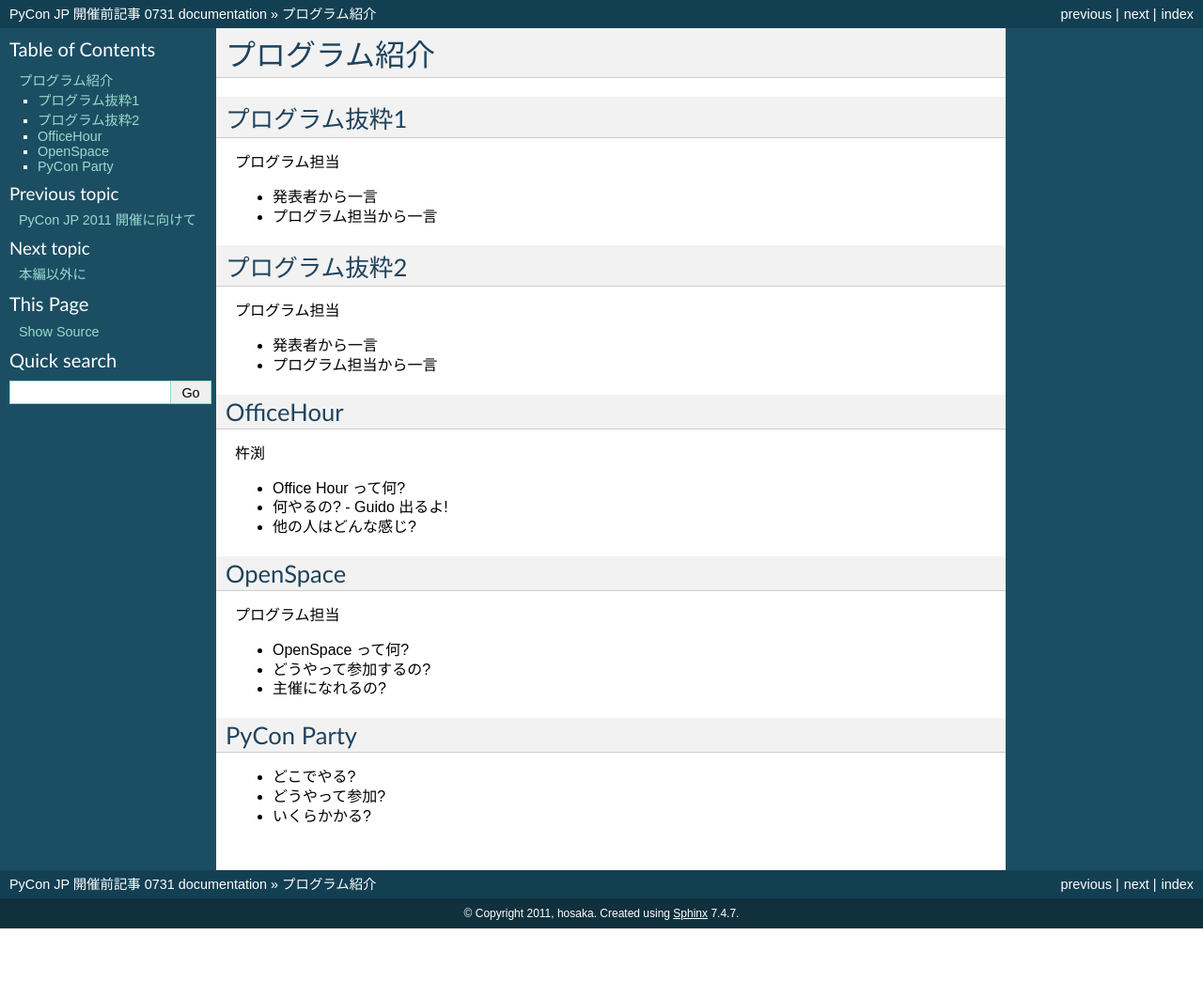
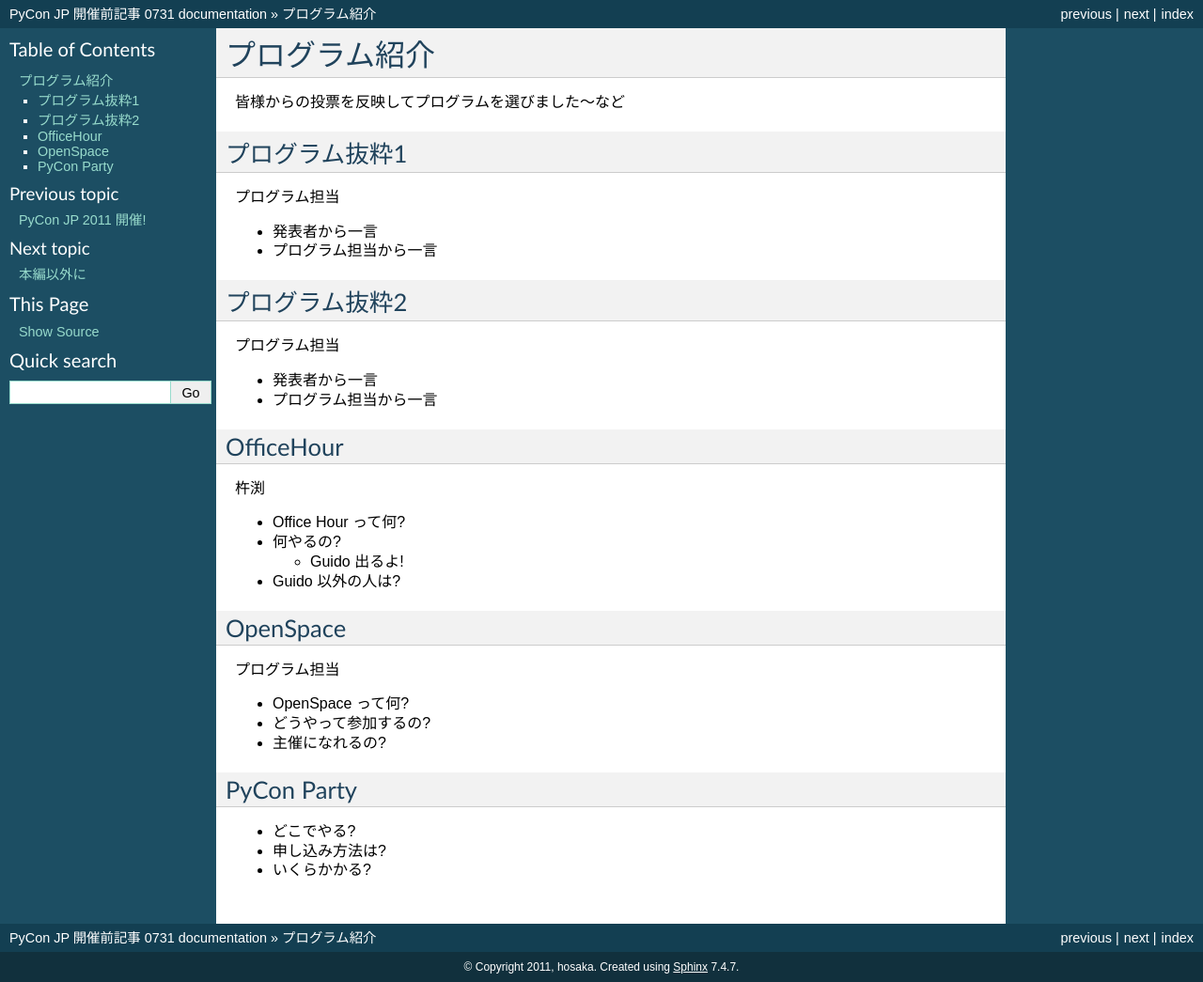
Before and after one commit to michilu/prepycon-article, a Sphinx documentation site: the page built from sphinx/vol2.rst, in a window 1280 px wide. Shown: the whole page at 94% size. Built offline with Sphinx 7.4.7, drawn with Linux system fonts in a browser that asks for light colours; before the commit the page ends 988 px from its top, so only the background shows below that.

Commit message:
文言微調整

```diff
--- a/sphinx/index.rst
+++ b/sphinx/index.rst
@@ -5,6 +5,12 @@
 
 Welcome to PyCon JP 開催前記事's documentation!
 ===============================================
+
+
+注意
+----
+
+基本、ですます調で、テイストやボリュームについては `CodeZine <http://codezine.jp>`_ の他の記事に準ずるようにしてください。
 
 Contents:
 
--- a/sphinx/vol2.rst
+++ b/sphinx/vol2.rst
@@ -1,6 +1,8 @@
 ================
  プログラム紹介
 ================
+
+皆様からの投票を反映してプログラムを選びました〜など
 
 プログラム抜粋1
 ===============
@@ -27,8 +29,10 @@
 
 - Office Hour って何?
 - 何やるの?
+
   - Guido 出るよ!
-- 他の人はどんな感じ?
+
+- Guido 以外の人は?
 
 
 OpenSpace
@@ -45,5 +49,5 @@
 ===========
 
 - どこでやる?
-- どうやって参加?
+- 申し込み方法は?
 - いくらかかる?
--- a/sphinx/vol3.rst
+++ b/sphinx/vol3.rst
@@ -15,3 +15,7 @@
 ==========
 
 池
+
+- パネルディスカッションのセッションで登場する社長三人による座談会という名の飲み会
+
+- 対話形式? インタビュー?
```
Also changed, not shown: sphinx/vol1.rst (+5 -3 lines).
